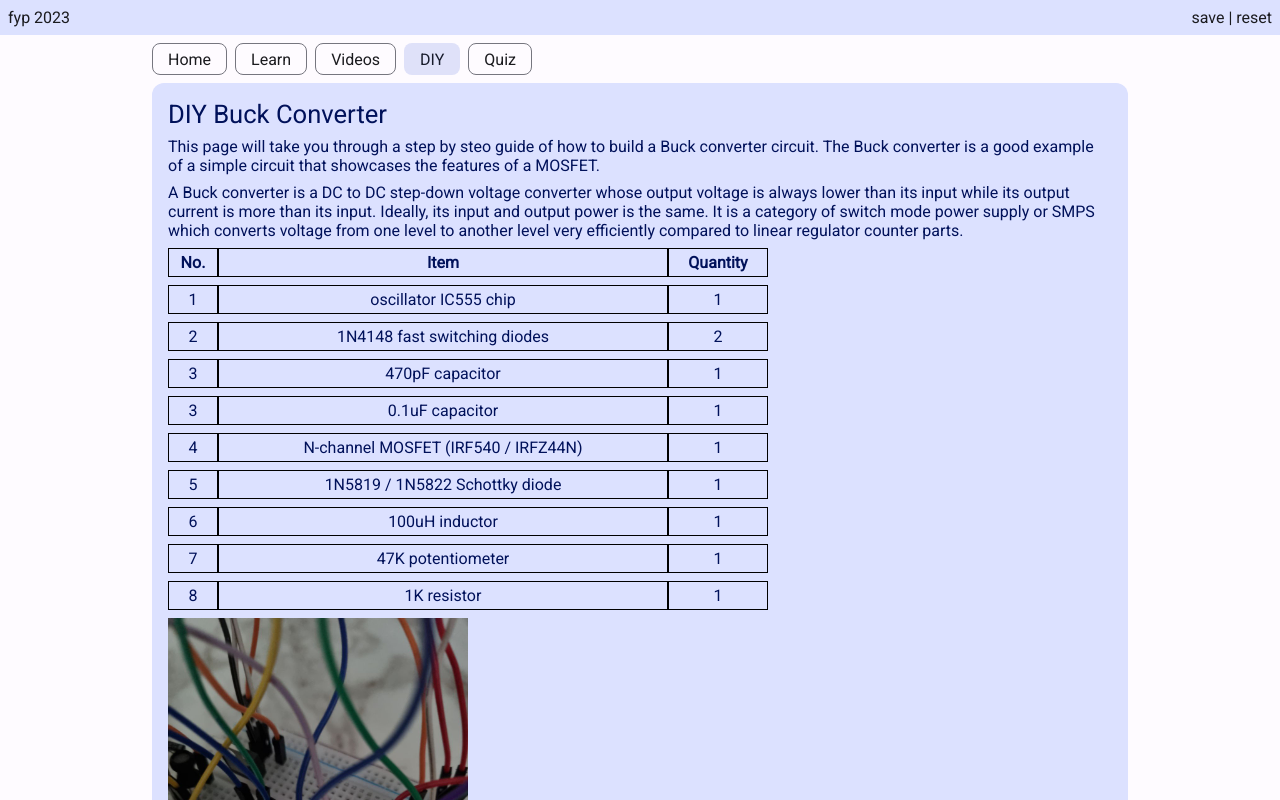
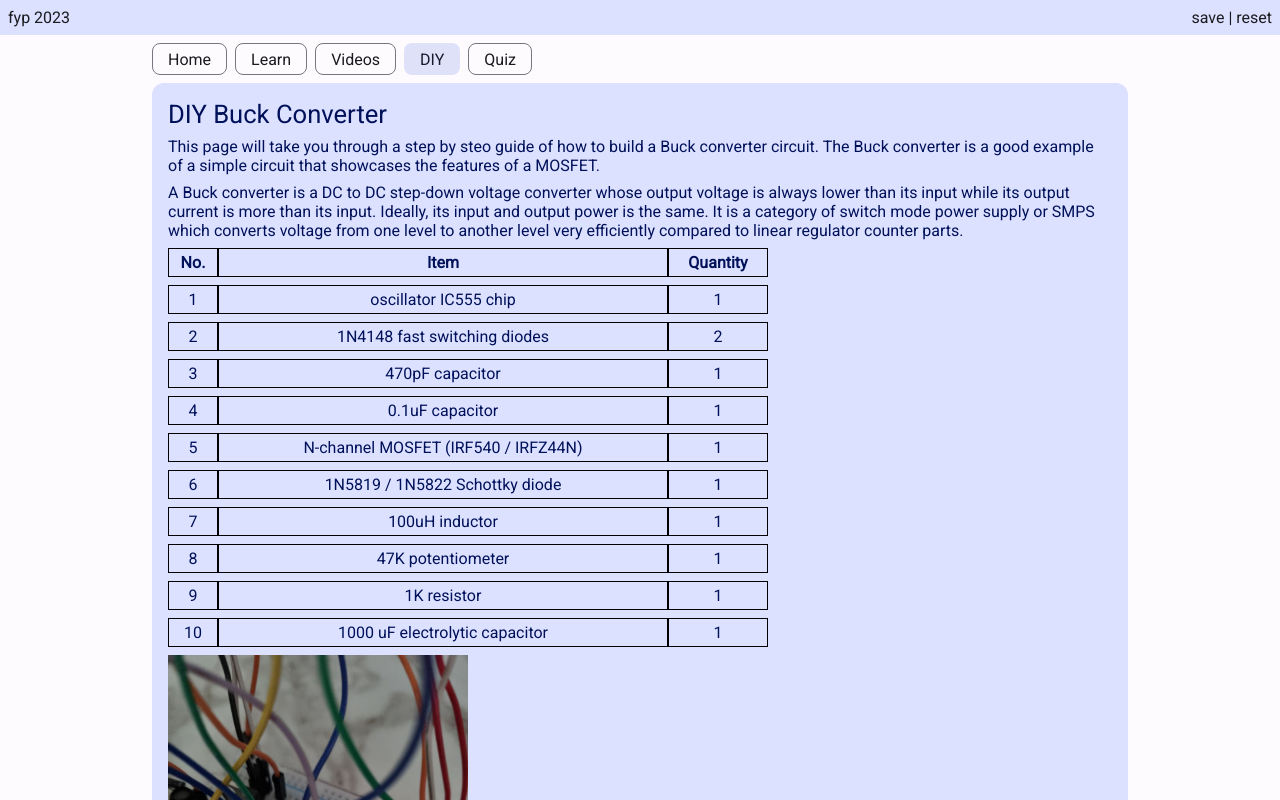
Before and after one commit to Zencron/fyp-2023, a React (Vite) app: page / in a window 1280 px wide. Both pictures are taken after a click on the button "DIY". Shown: the top 800 px of the page. Built offline with nearby package versions, Linux system fonts and the light colour scheme.

Commit message:
feat: diy missing items

```diff
--- a/src/containers/diyContainer/DIYContainer.jsx
+++ b/src/containers/diyContainer/DIYContainer.jsx
@@ -44,37 +44,44 @@ export default function DIYContainer() {
             <div className={styles.tableText}>1</div>
           </div>
           <div className={styles.tableRow}>
-            <div className={styles.tableText}>3</div>
+            <div className={styles.tableText}>4</div>
             <div className={styles.tableText}>0.1uF capacitor</div>
             <div className={styles.tableText}>1</div>
           </div>
           <div className={styles.tableRow}>
-            <div className={styles.tableText}>4</div>
+            <div className={styles.tableText}>5</div>
             <div className={styles.tableText}>
               N-channel MOSFET (IRF540 / IRFZ44N)
             </div>
             <div className={styles.tableText}>1</div>
           </div>
           <div className={styles.tableRow}>
-            <div className={styles.tableText}>5</div>
+            <div className={styles.tableText}>6</div>
             <div className={styles.tableText}>
               1N5819 / 1N5822 Schottky diode
             </div>
             <div className={styles.tableText}>1</div>
           </div>
           <div className={styles.tableRow}>
-            <div className={styles.tableText}>6</div>
+            <div className={styles.tableText}>7</div>
             <div className={styles.tableText}>100uH inductor</div>
             <div className={styles.tableText}>1</div>
           </div>
           <div className={styles.tableRow}>
-            <div className={styles.tableText}>7</div>
+            <div className={styles.tableText}>8</div>
             <div className={styles.tableText}>47K potentiometer</div>
             <div className={styles.tableText}>1</div>
           </div>
           <div className={styles.tableRow}>
-            <div className={styles.tableText}>8</div>
+            <div className={styles.tableText}>9</div>
             <div className={styles.tableText}>1K resistor</div>
+            <div className={styles.tableText}>1</div>
+          </div>
+          <div className={styles.tableRow}>
+            <div className={styles.tableText}>10</div>
+            <div className={styles.tableText}>
+              1000 uF electrolytic capacitor
+            </div>
             <div className={styles.tableText}>1</div>
           </div>
           <img src={circuit1} alt="circuit1" width={300} />
```
